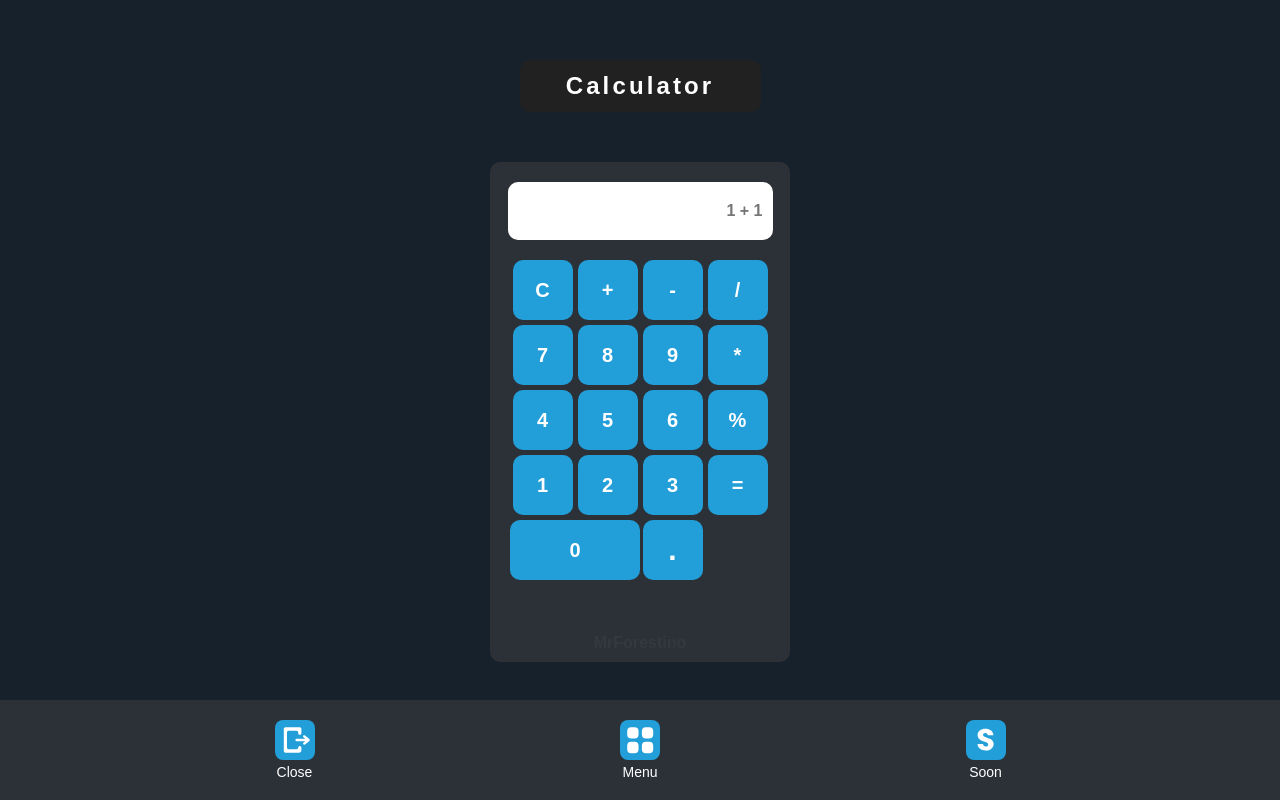
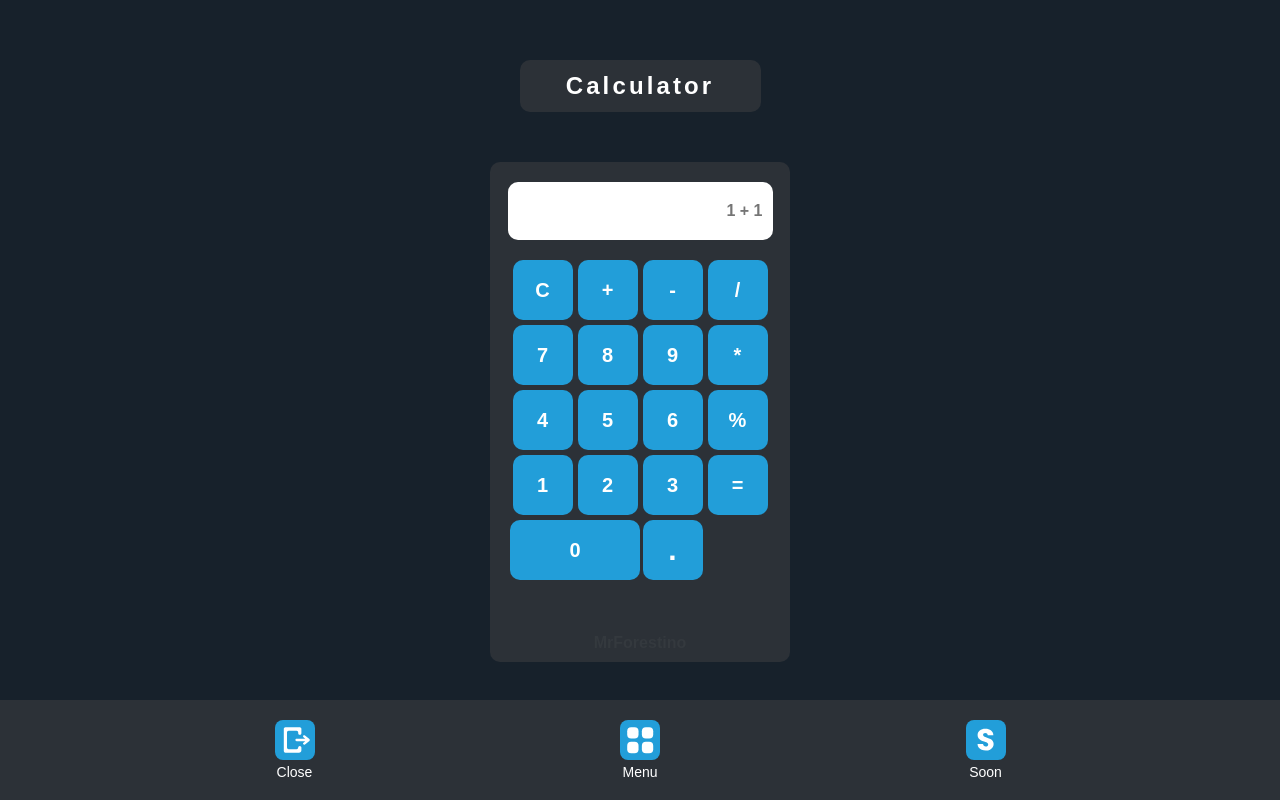
Before and after one commit to MrForestino/Project-Dev, a plain HTML site: page projects/menu/project/calculator.html in a window 1280 px wide. Drawn offline with Linux system fonts and the light colour scheme.

Commit message:
update calc

```diff
--- a/projects/menu/project/style.css
+++ b/projects/menu/project/style.css
@@ -29,7 +29,7 @@ a {
 .logo{
 	width: 241px;
 	height: 52px;
-	background-color: #212121;
+	background-color: #2C3137;
 	border-radius: 10px;
 	display: flex;
 	justify-content: center;
```
